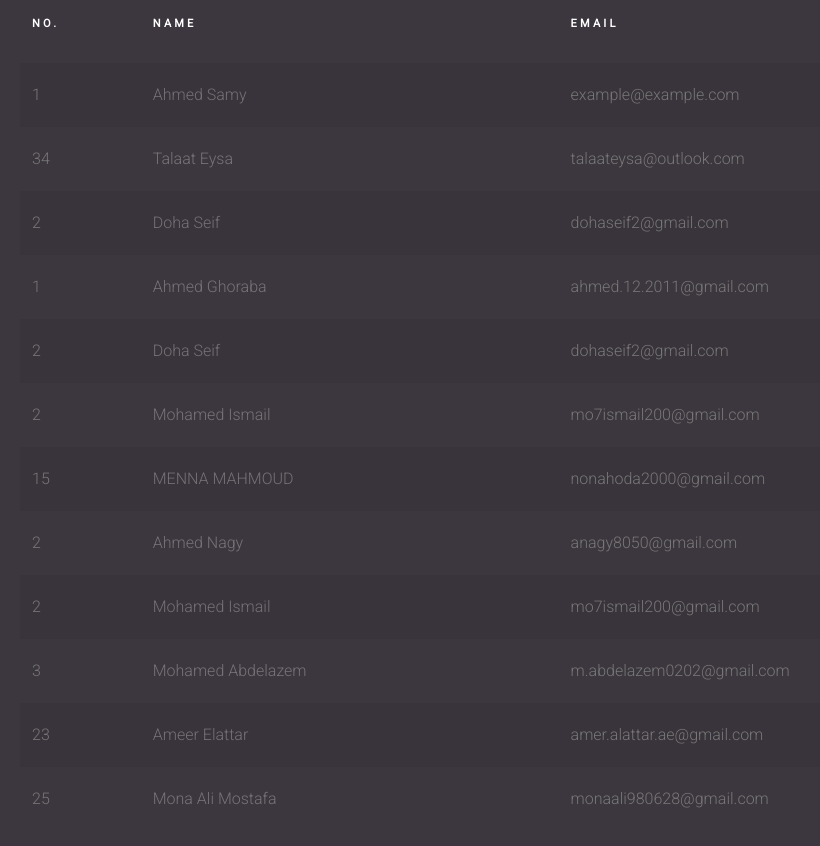
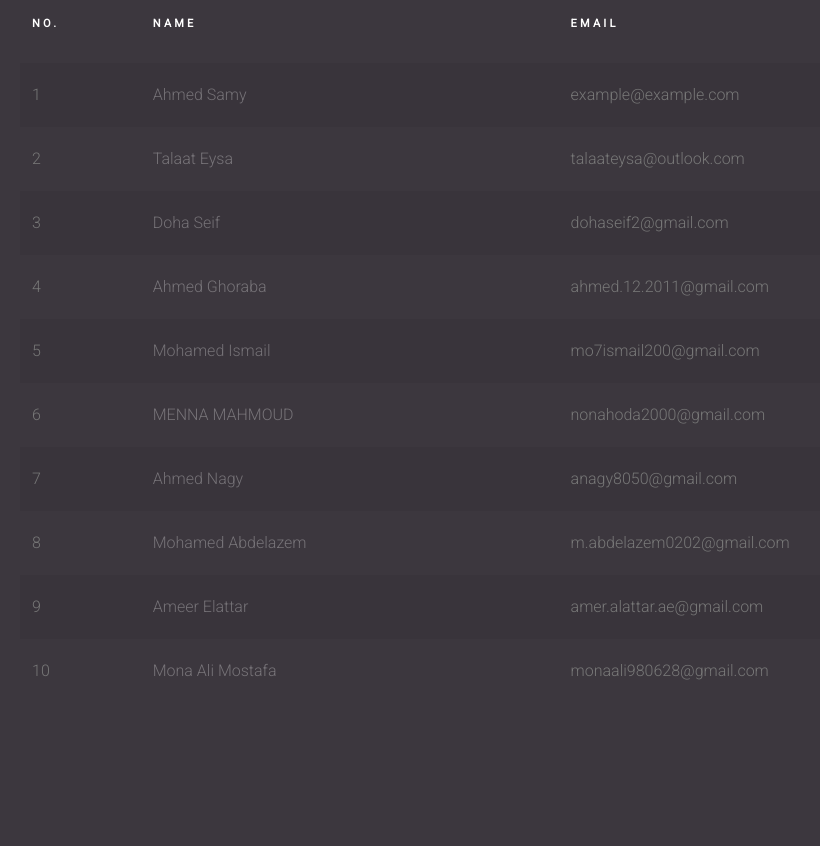
Before and after one commit to Ahmedsamymahrous/ITI-OS-Mans-Git-44, a plain HTML site: page index.html in a window 1280 px wide. Shown: the part 340-1186 px from the top of the page, without its empty margins (65-885 px from the left). Drawn offline with Linux system fonts and the light colour scheme.

Commit message:
fix indexes

```diff
--- a/index.html
+++ b/index.html
@@ -41,7 +41,7 @@
 
                 <!-- copy from here -->
                 <tr scope="row">
-                    <td>34</td>
+                    <td>2</td>
                     <td><a href="#">Talaat Eysa</a></td>
                     <td>talaateysa@outlook.com</td>
                 </tr>
@@ -50,7 +50,7 @@
                 <!-- to here -->
                 <!-- copy from here -->
                 <tr scope="row">
-                    <td>2</td>
+                    <td>3</td>
                     <td><a href="#">Doha Seif</a></td>
                     <td>dohaseif2@gmail.com</td>
                 </tr>
@@ -58,57 +58,42 @@
 
                 <!-- copy from here -->
                 <tr scope="row">
-                    <td>1</td>
+                    <td>4</td>
                     <td><a href="#">Ahmed Ghoraba</a></td>
                     <td>ahmed.12.2011@gmail.com</td>
                 </tr>
                 <!-- to here -->
-
-                <!-- copy from here -->
                 <tr scope="row">
-                    <td>2</td>
-                    <td><a href="#">Doha Seif</a></td>
-                    <td>dohaseif2@gmail.com</td>
-                </tr>
-                <!-- to here -->
-
-                <tr scope="row">
-                    <td>2</td>
+                    <td>5</td>
                     <td><a href="#">Mohamed Ismail</a></td>
                     <td>mo7ismail200@gmail.com</td>
                 </tr>
                 <tr scope="row">
-                    <td>15</td>
+                    <td>6</td>
                     <td><a href="#">MENNA MAHMOUD</a></td>
                     <td>nonahoda2000@gmail.com</td>
                 </tr>
                 <!-- to here -->
 
                 <tr scope="row">
-                    <td>2</td>
+                    <td>7</td>
                     <td><a href="#">Ahmed Nagy</a></td>
                     <td>anagy8050@gmail.com</td>
                 </tr>
-
                 <tr scope="row">
-                    <td>2</td>
-                    <td><a href="#">Mohamed Ismail</a></td>
-                    <td>mo7ismail200@gmail.com</td>
-                </tr>
-                <tr scope="row">
-                    <td>3</td>
+                    <td>8</td>
                     <td><a href="#">Mohamed Abdelazem</a></td>
                     <td>m.abdelazem0202@gmail.com</td>
                 </tr>
 
                 <tr scope="row">
-                    <td>23</td>
+                    <td>9</td>
                     <td><a href="#">Ameer Elattar</a></td>
                     <td>amer.alattar.ae@gmail.com</td>
                 </tr>
 
                 <tr scope="row">
-                    <td>25</td>
+                    <td>10</td>
                     <td><a href="#">Mona Ali Mostafa</a></td>
                     <td>monaali980628@gmail.com</td>
                 </tr>
```
